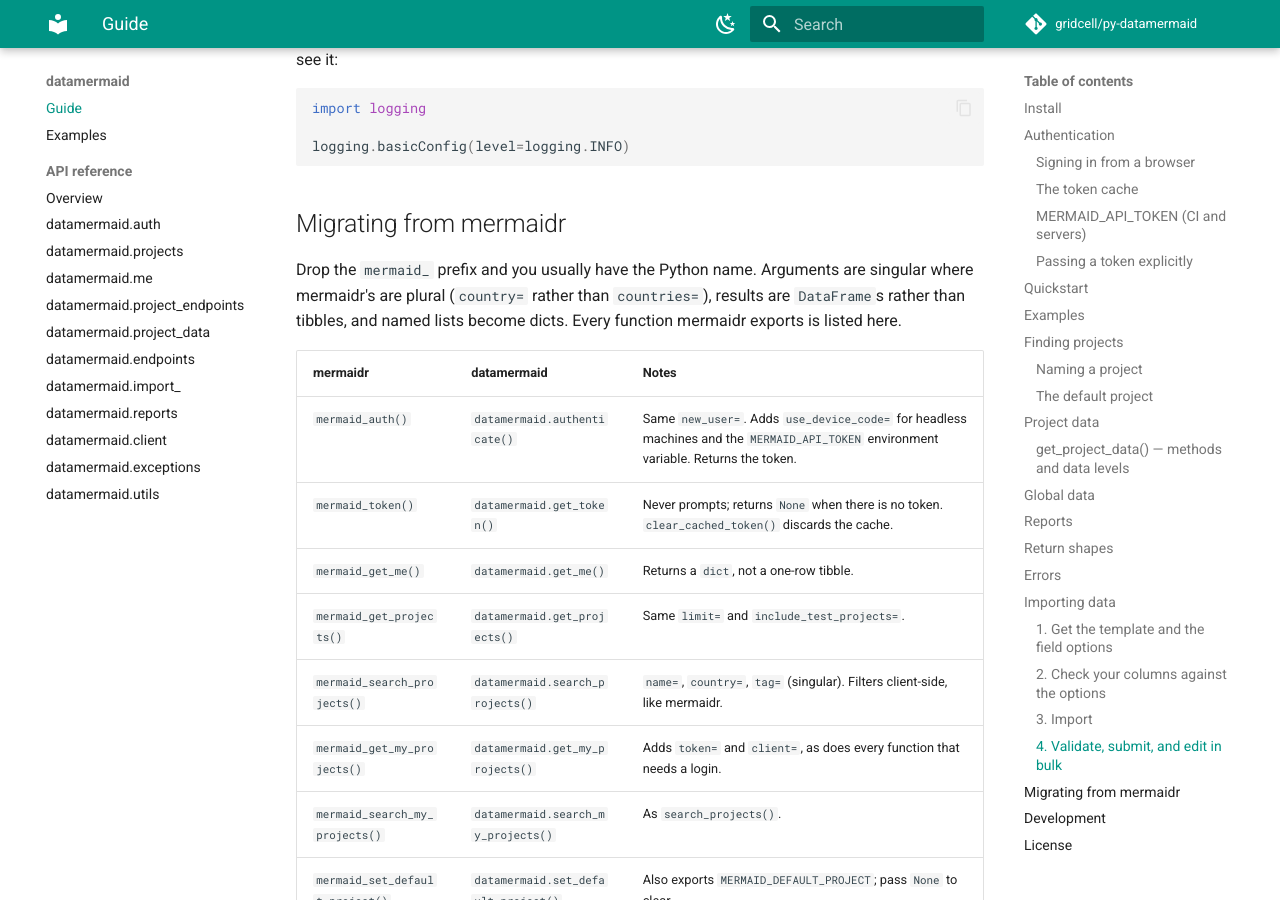
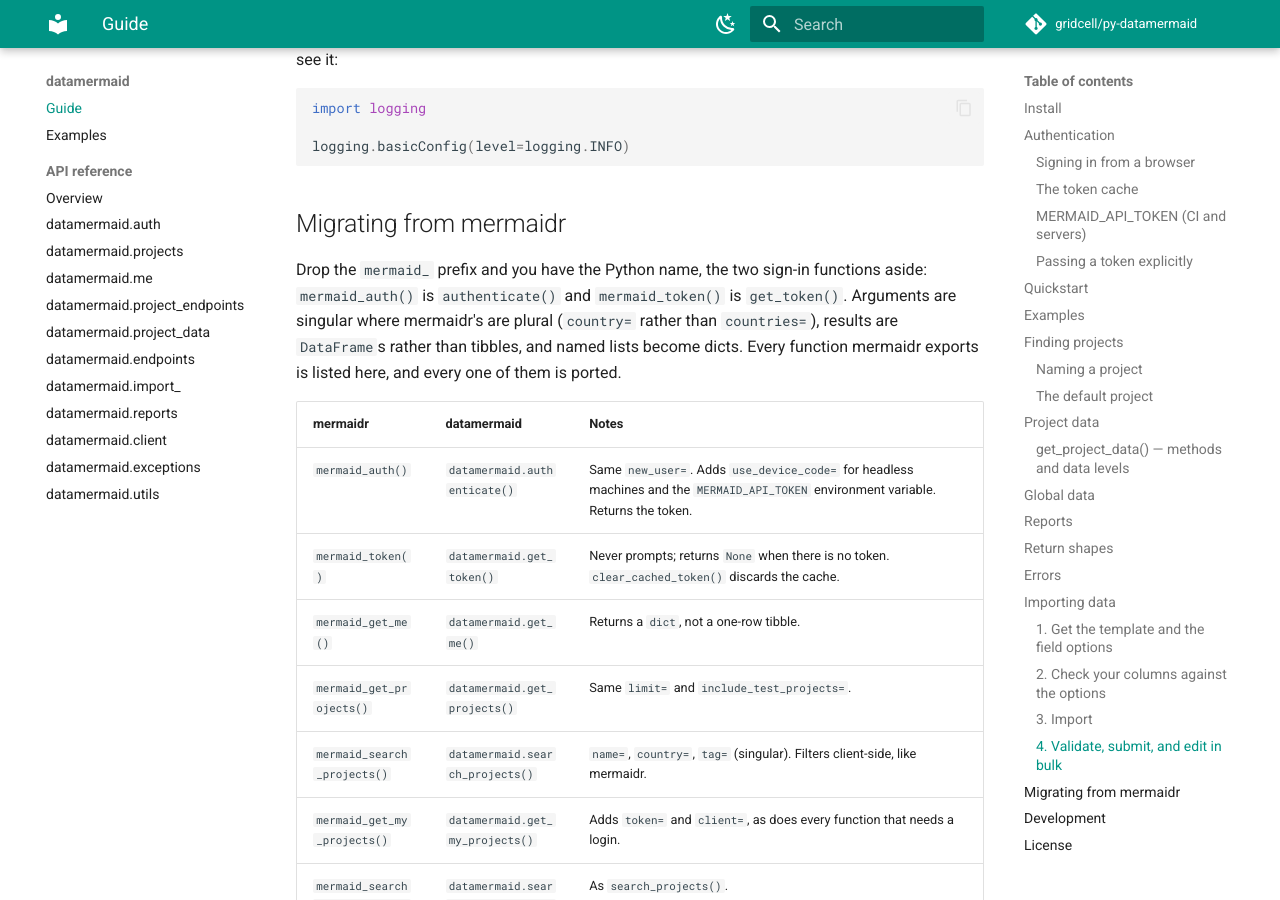
Before and after one commit to gridcell/py-datamermaid, an MkDocs documentation site: the page built from docs/index.md, in a window 1280 px wide and 900 px high, scrolled down 12587 px. Built offline with MkDocs 1.6.1 and Material for MkDocs 9.7.7, drawn with Linux system fonts in a browser that asks for light colours; comment, search, counter and statistics services are not loaded; some of the changed text lies outside the part shown.

Commit message:
docs(py-datamermaid-z27): drop stale parity qualifiers from the README

```diff
--- a/README.md
+++ b/README.md
@@ -574,10 +574,12 @@ logging.basicConfig(level=logging.INFO)
 
 ## Migrating from mermaidr
 
-Drop the `mermaid_` prefix and you usually have the Python name. Arguments are
-singular where mermaidr's are plural (`country=` rather than `countries=`),
-results are `DataFrame`s rather than tibbles, and named lists become dicts.
-Every function mermaidr exports is listed here.
+Drop the `mermaid_` prefix and you have the Python name, the two sign-in
+functions aside: `mermaid_auth()` is `authenticate()` and `mermaid_token()` is
+`get_token()`. Arguments are singular where mermaidr's are plural (`country=`
+rather than `countries=`), results are `DataFrame`s rather than tibbles, and
+named lists become dicts. Every function mermaidr exports is listed here, and
+every one of them is ported.
 
 | mermaidr | datamermaid | Notes |
 | --- | --- | --- |
@@ -607,7 +609,7 @@ Every function mermaidr exports is listed here.
 | `mermaid_import_bulk_validate()` | `datamermaid.import_bulk_validate()` | Returns the `status`/`n` counts instead of printing them. |
 | `mermaid_import_bulk_submit()` | `datamermaid.import_bulk_submit()` | `confirm=True` replaces the console prompt. |
 | `mermaid_import_bulk_edit()` | `datamermaid.import_bulk_edit()` | `confirm=True` replaces the console prompt; `method` is required. |
-| `mermaid_get_gfcr_report()` | `datamermaid.get_gfcr_report()` | Same `project`, `save=`. Returns a `dict` of one frame per worksheet rather than a named list. Needs the `datamermaid[excel]` extra (openpyxl). |
+| `mermaid_get_gfcr_report()` | `datamermaid.get_gfcr_report()` | Same `project`, `save=`, and several projects still make one report. Returns a `dict` of one frame per worksheet rather than a named list. `save=` has to name an `.xlsx` or `.xls` file in a directory that exists, checked with a `ValueError` before the report is requested. Needs the `datamermaid[excel]` extra (openpyxl), reported as an `ImportError` before the request. |
 
 mermaidr's `%>%` re-export has no counterpart; use pandas method chaining.
 
```
Also changed, not shown: AGENTS.md (+5 -3 lines), CLAUDE.md (+5 -3 lines).
